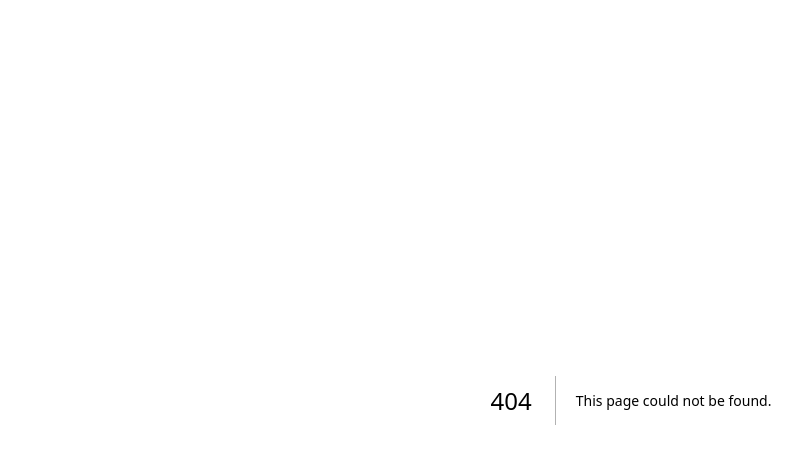
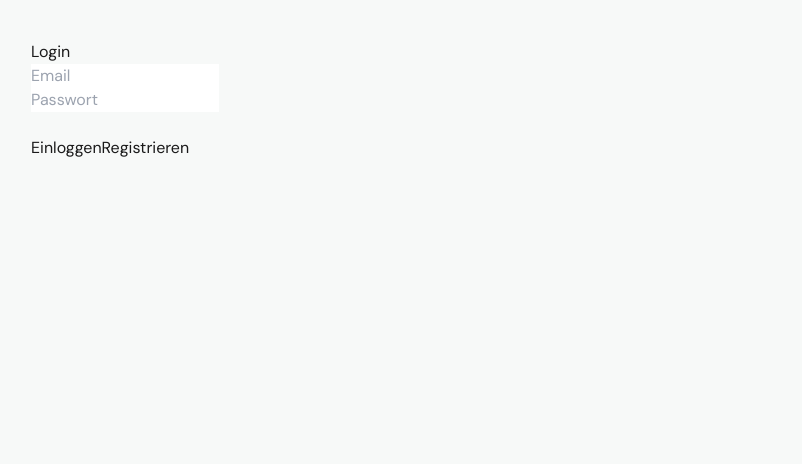
Before and after one commit to kilic-kts-cyber/inseratcheck-mvp, a Next.js app: page /login in a window 1280 px wide. Before the commit this address had no page. Shown: the top 464 px of the page, without its empty margins (9-811 px from the left). Built offline with nearby package versions, Linux system fonts and the light colour scheme.

Commit message:
Create page.jsx

```diff
--- /dev/null
+++ b/app/login/page.jsx
@@ -0,0 +1,58 @@
+"use client"
+
+import { useState } from "react"
+import { supabase } from "@/lib/supabase"
+import { useRouter } from "next/navigation"
+
+export default function LoginPage() {
+  const [email, setEmail] = useState("")
+  const [password, setPassword] = useState("")
+  const router = useRouter()
+
+  const signUp = async () => {
+    const { error } = await supabase.auth.signUp({
+      email,
+      password,
+    })
+    if (!error) {
+      alert("Registrierung erfolgreich. Bitte Email bestätigen.")
+    } else {
+      alert(error.message)
+    }
+  }
+
+  const signIn = async () => {
+    const { error } = await supabase.auth.signInWithPassword({
+      email,
+      password,
+    })
+    if (!error) {
+      router.push("/dashboard")
+    } else {
+      alert(error.message)
+    }
+  }
+
+  return (
+    <div style={{ padding: 40 }}>
+      <h1>Login</h1>
+
+      <input
+        placeholder="Email"
+        value={email}
+        onChange={(e) => setEmail(e.target.value)}
+      />
+      <br />
+      <input
+        type="password"
+        placeholder="Passwort"
+        value={password}
+        onChange={(e) => setPassword(e.target.value)}
+      />
+      <br /><br />
+
+      <button onClick={signIn}>Einloggen</button>
+      <button onClick={signUp}>Registrieren</button>
+    </div>
+  )
+}
```
